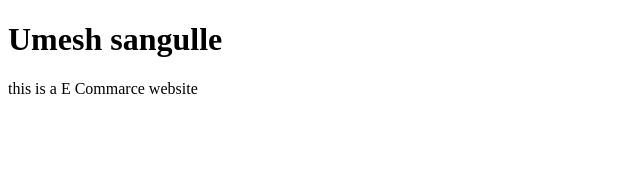
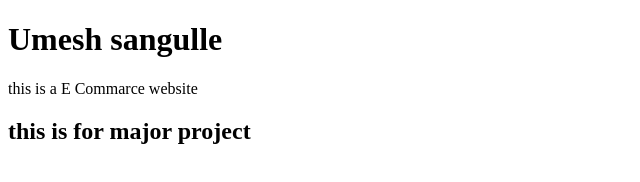
Before and after one commit to umeshsangulle/Divinecart, a plain HTML site: page index.html in a window 1280 px wide. Shown: the whole page, without its empty margins (0-640 px from the left). Drawn offline with Linux system fonts and the light colour scheme.

Commit message:
testing again

```diff
--- a/index.html
+++ b/index.html
@@ -8,5 +8,6 @@
 <body>
     <h1>Umesh sangulle</h1>
     <p>this is a E Commarce  website</p>
+    <h2>this is for major  project</h2>
 </body>
 </html>
```
